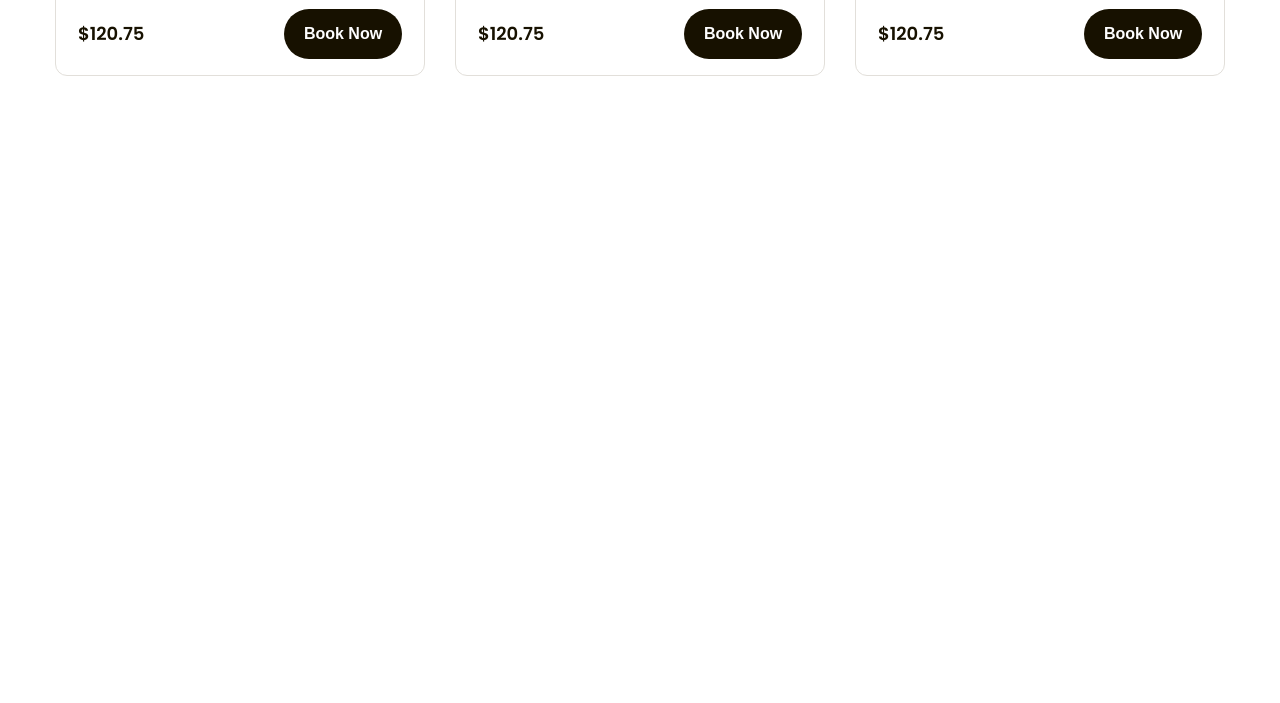
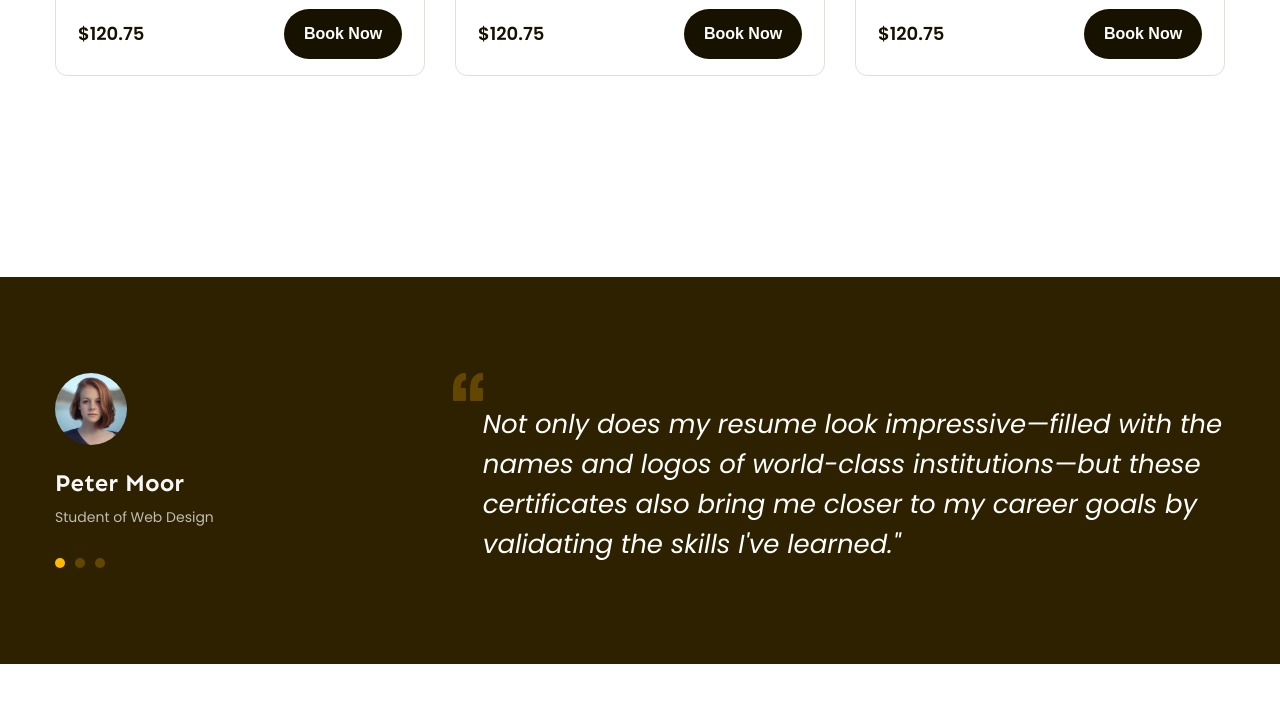
Before and after one commit to baotran2003/F8-html-css-02, a plain HTML site: page index.html in a window 1280 px wide. Shown: the part 1660-2363 px from the top of the page. Drawn offline with Linux system fonts and the light colour scheme.

Commit message:
Hoan thanh phan Feedback

```diff
--- a/assets/css/styles.css
+++ b/assets/css/styles.css
@@ -423,3 +423,79 @@ a {
     color: #fff;
     background: var(--primary-color);
 }
+
+/* ======================Feedback==================== */
+.feedback {
+    margin-top: 136px;
+    padding: 96px 0;
+    background: #2e2100;
+}
+
+.feedback-list {
+    display: flex;
+    overflow: hidden;
+}
+
+.feedback-item {
+    display: flex;
+    width: 100%;
+    flex-shrink: 0;
+}
+
+.feedback-item .avatar {
+    width: 72px;
+    height: 72px;
+    border-radius: 50%;
+    object-fit: cover;
+}
+
+.feedback-item .info .title {
+    margin-top: 18px;
+    font-family: var(--font-heading);
+    font-style: normal;
+    font-weight: 700;
+    font-size: 2.4rem;
+    line-height: 1.42;
+    /* identical to box height, or 142% */
+    color: #f7f7f7;
+}
+
+.feedback-item .info .desc {
+    margin-top: 4px;
+    font-size: 1.4rem;
+    line-height: 1.86;
+    color: #bfbcb3;
+}
+
+.feedback-item .dots {
+    display: flex;
+    margin-top: 28px;
+    cursor: pointer;
+}
+
+.feedback-item .dot {
+    margin-right: 10px;
+    width: 10px;
+    height: 10px;
+    border-radius: 50%;
+    background: #634700;
+}
+
+.feedback-item .dot.active {
+    background: #ffb900;
+    cursor: default;
+}
+
+.feedback-item .content {
+    width: 66%;
+    margin-left: auto;
+}
+
+.feedback-item blockquote {
+    margin-left: 30px;
+    font-style: italic;
+    font-weight: 400;
+    font-size: 2.6rem;
+    line-height: 1.54;
+    color: #ffffff;
+}
--- a/index.html
+++ b/index.html
@@ -5,7 +5,6 @@
         <meta http-equiv="X-UA-Compatible" content="IE=edge" />
         <meta name="viewport" content="width=device-width, initial-scale=1.0" />
         <title>F8-Project-02</title>
-
         <!-- Reset CSS -->
         <link rel="stylesheet" href="./assets/css/reset.css" />
 
@@ -252,6 +251,79 @@
                     </div>
                 </div>
             </div>
+
+            <!-- Feedback -->
+            <div class="feedback">
+                <div class="main-content">
+                    <div class="feedback-list">
+                        <!-- Feecback-item 1 -->
+                        <div class="feedback-item">
+                            <div class="info">
+                                <img src="./assets/img/feedback-avatar-1.jpg" alt="" class="avatar" />
+                                <p class="title">Peter Moor</p>
+                                <p class="desc">Student of Web Design</p>
+                                <div class="dots">
+                                    <span class="dot active"></span>
+                                    <span class="dot"></span>
+                                    <span class="dot"></span>
+                                </div>
+                            </div>
+                            <div class="content">
+                                <img src="./assets/icons/open-quotes.svg" alt="" class="open-quotes" />
+                                <blockquote>
+                                    Not only does my resume look impressive—filled with the names and logos of
+                                    world-class institutions—but these certificates also bring me closer to my career
+                                    goals by validating the skills I've learned."
+                                </blockquote>
+                            </div>
+                        </div>
+
+                        <!-- Feecback-item 2 -->
+                        <div class="feedback-item">
+                            <div class="info">
+                                <img src="./assets/img/feedback-avatar-2.jpg" alt="" class="avatar" />
+                                <p class="title">Peter Moor</p>
+                                <p class="desc">Student of Web Design</p>
+                                <div class="dots">
+                                    <span class="dot"></span>
+                                    <span class="dot active"></span>
+                                    <span class="dot"></span>
+                                </div>
+                            </div>
+                            <div class="content">
+                                <img src="./assets/icons/open-quotes.svg" alt="" class="open-quotes" />
+                                <blockquote>
+                                    Not only does my resume look impressive—filled with the names and logos of
+                                    world-class institutions—but these certificates also bring me closer to my career
+                                    goals by validating the skills I've learned."
+                                </blockquote>
+                            </div>
+                        </div>
+
+                        <!-- Feecback-item 3 -->
+                        <div class="feedback-item">
+                            <div class="info">
+                                <img src="./assets/img/feedback-avatar-3.jpg" alt="" class="avatar" />
+                                <p class="title">Peter Moor</p>
+                                <p class="desc">Student of Web Design</p>
+                                <div class="dots">
+                                    <span class="dot"></span>
+                                    <span class="dot"></span>
+                                    <span class="dot active"></span>
+                                </div>
+                            </div>
+                            <div class="content">
+                                <img src="./assets/icons/open-quotes.svg" alt="" class="open-quotes" />
+                                <blockquote>
+                                    Not only does my resume look impressive—filled with the names and logos of
+                                    world-class institutions—but these certificates also bring me closer to my career
+                                    goals by validating the skills I've learned."
+                                </blockquote>
+                            </div>
+                        </div>
+                    </div>
+                </div>
+            </div>
         </main>
     </body>
 </html>
```
Also changed, not shown: assets/icons/open-quotes.svg (added), assets/img/featured-1.jpg (added), assets/img/featured-2.jpg (added), assets/img/feedback-avatar-1.jpg (added), assets/img/feedback-avatar-2.jpg (added), assets/img/feedback-avatar-3.jpg (added).
